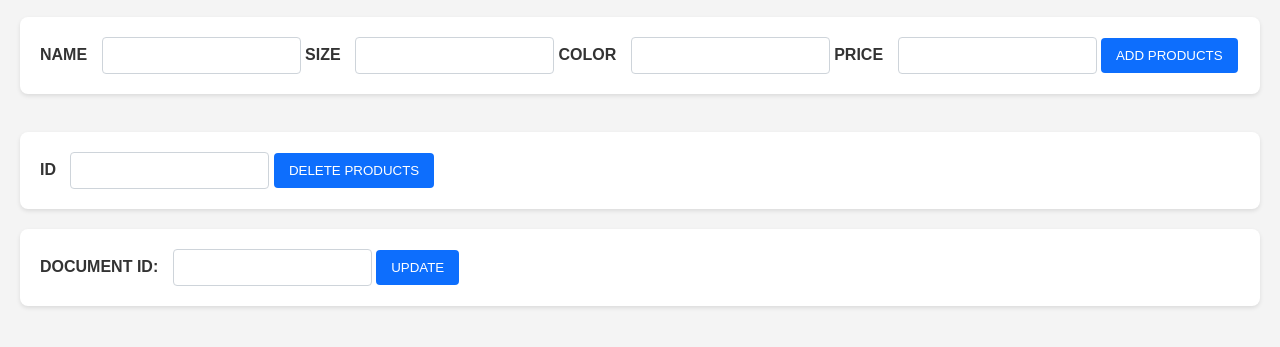
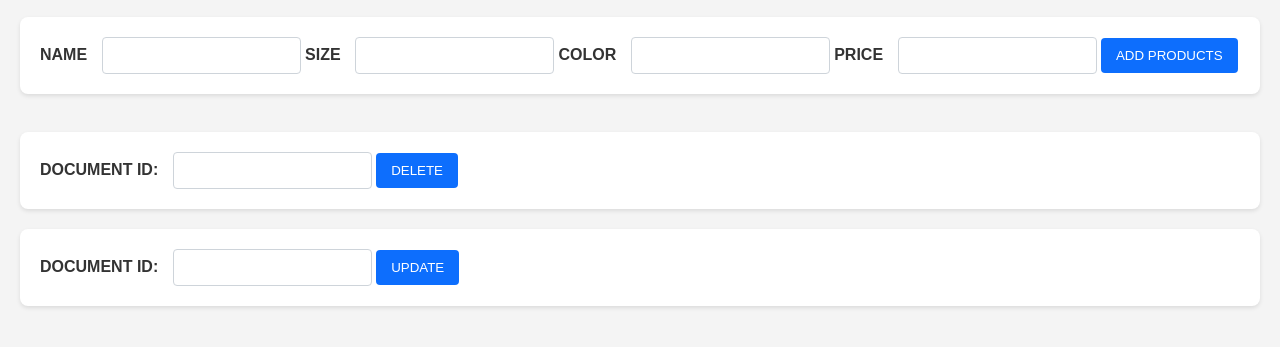
Before and after one commit to BhathiyaPrasad/Configure-Firebase, a website built with webpack: page dist/index.html in a window 1280 px wide. Shown: the part 109-456 px from the top of the page. Built offline with nearby package versions, Linux system fonts and the light colour scheme; some packages are replaced by stand-ins of ours; no server answers; the database is empty.

Commit message:
update readme

```diff
--- a/dist/index.html
+++ b/dist/index.html
@@ -111,10 +111,10 @@ button:hover {
   <br>
 
   <form class="delete">
-    <label for="id">ID</label>
+    <label for="id">DOCUMENT ID:</label>
     <input type="text" name="id" required>
 
-    <button>DELETE PRODUCTS</button>
+    <button>DELETE</button>
   </form>
 
 <form class="update">
```
